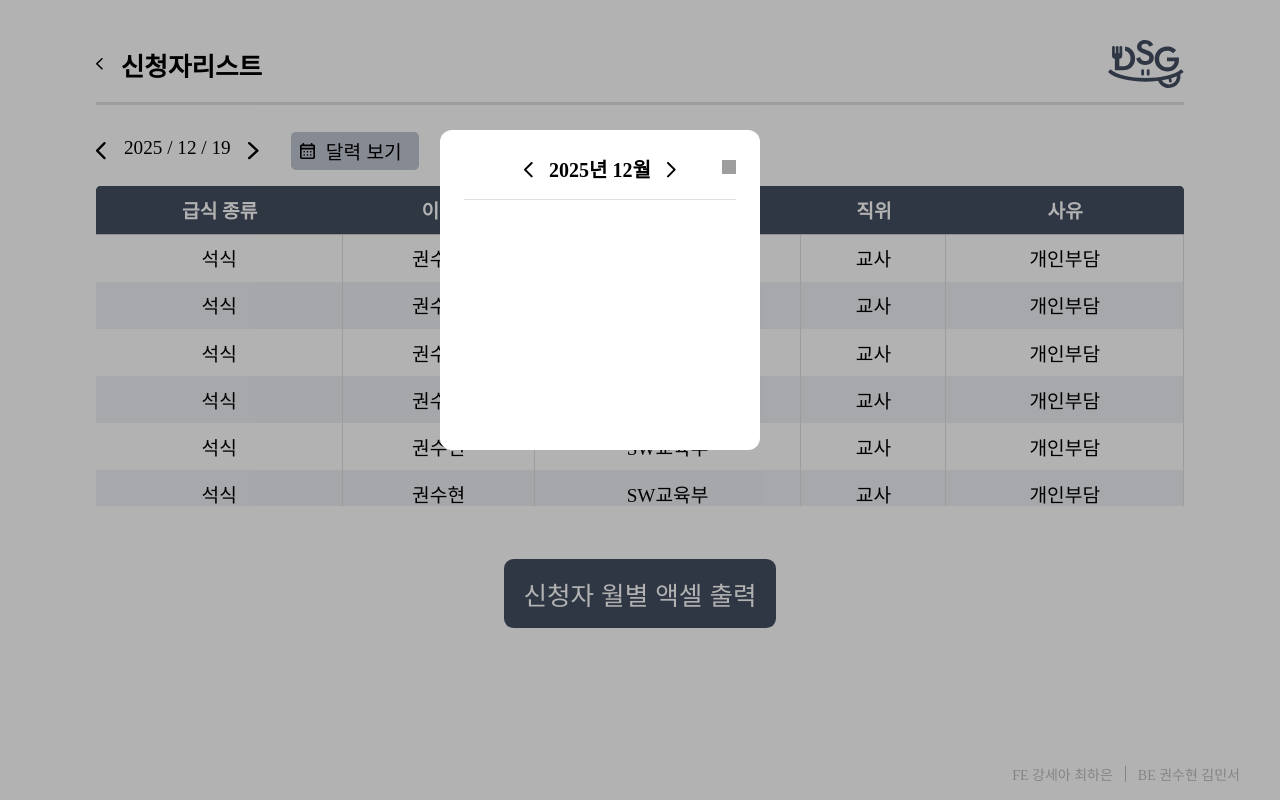
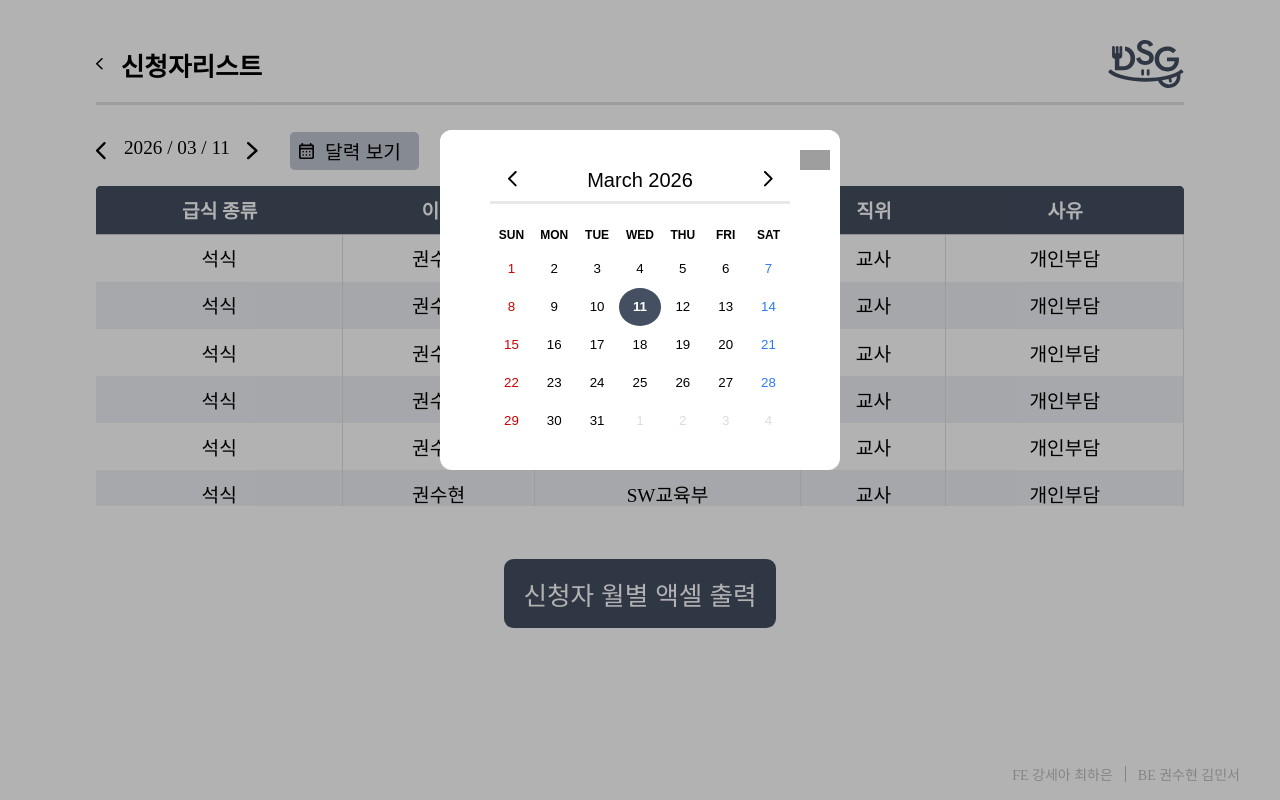
Before and after one commit to 2026DSG/DSG_Frontend, a React (Vite) app: page /get/apply in a window 1280 px wide. Both pictures are taken after a click on the button "달력 보기". Built offline with nearby package versions, Linux system fonts and the light colour scheme; grey boxes are pictures that could not be loaded.

Commit message:
fix: 신청자 목록 달력 팝업 동작 및 UI 수정
- 달력 팝업 레이아웃 스타일 수정
- 팝업 디자인 세부 요소 조정

```diff
--- a/src/pages/admin/ApplicationListPage.tsx
+++ b/src/pages/admin/ApplicationListPage.tsx
@@ -2,13 +2,24 @@ import styled from "@emotion/styled";
 import Header from "../../components/Header";
 import ArrowLeft from "../../assets/arrowLeft.svg";
 import ArrowRight from "../../assets/arrowRight.svg";
+import CloseButton from "../../assets/CloseButton.svg";
 import Calender from "../../assets/calender.svg";
-import Close from "../../assets/CloseButton.svg";
 import Footer from "../../components/Footer";
 import { useState } from "react";
+import Calendar from "react-calendar";
+import "react-calendar/dist/Calendar.css";
 
 const ApplicationListPage = () => {
   const [isOpen, setIsOpen] = useState<boolean>(false);
+  const [selectedDate, setSelectedDate] = useState<Date>(new Date());
+
+  const formatDate = (date: Date) => {
+    const y = date.getFullYear();
+    const m = (date.getMonth() + 1).toString().padStart(2, "0");
+    const d = date.getDate().toString().padStart(2, "0");
+    return `${y} / ${m} / ${d}`;
+  };
+
   return (
     <Body>
       <TotalContainer>
@@ -16,7 +27,7 @@ const ApplicationListPage = () => {
         <UpsideBox>
           <YearNavigator>
             <img src={ArrowLeft} alt="이전 날짜" />
-            <Years>2025 / 12 / 19</Years>
+            <Years>{formatDate(selectedDate)}</Years>
             <img src={ArrowRight} alt="이후 날짜" />
           </YearNavigator>
 
@@ -97,26 +108,24 @@ const ApplicationListPage = () => {
       </TotalContainer>
       {isOpen && (
         <ModalOverlay onClick={() => setIsOpen(false)}>
-          <ModalContainer onClick={(e) => e.stopPropagation()}>
-            <ModalHeader>
-              <ArrowButton>
-                <img src={ArrowLeft} alt="" />
-              </ArrowButton>
-              <MonthText>2025년 12월</MonthText>
-              <ArrowButton>
-                <img src={ArrowRight} alt="" />
-              </ArrowButton>
-              <CloseButton onClick={() => setIsOpen(false)}>
-                <img src={Close} alt="" />
-              </CloseButton>
-            </ModalHeader>
-
-            <Divider />
-
-            <CalendarBody>
-
-            </CalendarBody>
-          </ModalContainer>
+          <CalendarBody onClick={(e) => e.stopPropagation()}>
+            <CloseIcon
+              src={CloseButton}
+              alt="닫기"
+              onClick={() => setIsOpen(false)}
+            />
+            <StyledCalendar
+              value={selectedDate}
+              onChange={(date) => setSelectedDate(date as Date)}
+              calendarType="gregory"
+              view="month"
+              prev2Label={null}
+              next2Label={null}
+              prevLabel={<img src={ArrowLeft} />}
+              nextLabel={<img src={ArrowRight} />}
+              formatDay={(_, date) => String(date.getDate())}
+            />
+          </CalendarBody>
         </ModalOverlay>
       )}
       <Footer />
@@ -211,17 +220,16 @@ const Th = styled.th`
   padding: 12px;
   font-size: 24px;
 
-  /* 왼쪽 위 모서리 */
   &:first-of-type {
     border-top-left-radius: 6px;
   }
-  /* 오른쪽 위 모서리 */
+
   &:last-of-type {
     border-top-right-radius: 6px;
   }
 
-  position: sticky; // 스크롤 시 고정
-  top: 0; // 최상단 고정
+  position: sticky;
+  top: 0;
   z-index: 10;
 `;
 
@@ -266,58 +274,98 @@ const ModalOverlay = styled.div`
   z-index: 999;
 `;
 
-const ModalContainer = styled.div`
-  width: 320px;
-  height: 320px;
+const CalendarBody = styled.div`
+  height: auto;
+  position: relative;
   background: white;
   border-radius: 12px;
-  padding: 24px;
+  height: 300px;
 `;
 
-const ModalHeader = styled.div`
-  display: flex;
-  align-items: center;
-  justify-content: center;
-  position: relative;
-  font-size: 20px;
-  font-weight: 600;
-`;
-
-const MonthText = styled.span`
-  margin: 0 16px;
-`;
-
-const ArrowButton = styled.button`
-  background: none;
-  border: none;
-  font-size: 20px;
-  margin-top: 6px;
+const CloseIcon = styled.img`
+  width: 20px;
+  height: 20px;
+  position: absolute;
+  top: 20px;
+  right: 10px;
+  width: 30px;
   cursor: pointer;
 `;
 
-const CloseButton = styled.button`
-  position: absolute;
-  right: 0;
-  top: 0;
-  background: none;
+const StyledCalendar = styled(Calendar)`
+  width: 400px;
   border: none;
-  font-size: 22px;
-  cursor: pointer;
+  border-radius: 12px;
+  padding: 30px 50px;
 
-  img {
-    width: 14px;
-    height: 14px;
+  /* 달력 헤더 */
+  .react-calendar__navigation__label {
+    font-size: 20px;
+    font-weight: 500;
+    pointer-events: none;
+    display: flex;
+    justify-content: center;
+    align-items: center;
+  }
+
+  /* 달 이동 버튼 배경 */
+  .react-calendar__navigation button:hover,
+  .react-calendar__navigation button:focus {
+    background-color: transparent;
+  }
+
+  /* 나눔줄 추가 */
+  .react-calendar__navigation {
+    border-bottom: 3px solid #e8e8e8;
+  }
+
+  /* 일요일에 빨간 폰트 */
+  .react-calendar__month-view__weekdays__weekday--weekend abbr[title="일요일"] {
+    color: #ff0000;
+  }
+
+  /* 토요일에 파란 폰트 */
+  .react-calendar__month-view__weekdays__weekday--weekend abbr[title="토요일"] {
+    color: #2e7af2;
+  }
+
+  /* 요일 밑줄 제거 */
+  .react-calendar__month-view__weekdays__weekday abbr {
+    text-decoration: none;
+  }
+
+
+  .react-calendar__month-view__days__day--weekend:nth-of-type(7n) abbr {
+    color: #2e7af2;
+  }
+
+  .react-calendar__month-view__days__day--neighboringMonth {
+    abbr {
+      color: #dcdcdc !important;
+    }
+  }
+
+  .react-calendar__tile--active {
+    background: none;
+    color: #424242;
+  }
+
+  /* 오늘 날짜 타일 스타일링 */
+  .react-calendar__tile--now {
+    background: #fff;
+    font-weight: bold;
+  }
+
+  .react-calendar__tile:enabled:hover,
+  .react-calendar__tile:enabled:focus {
+    background: transparent;
+  }
+
+  .react-calendar__tile--active {
+    background: #444f61 !important;
+    color: white !important;
+    border-radius: 50%;
   }
 `;
 
-const Divider = styled.div`
-  height: 1px;
-  background: #e0e0e0;
-  margin: 16px 0 10px 0;
-`;
-
-const CalendarBody = styled.div`
-  min-height: 210px;
-`;
-
 export default ApplicationListPage;
```
